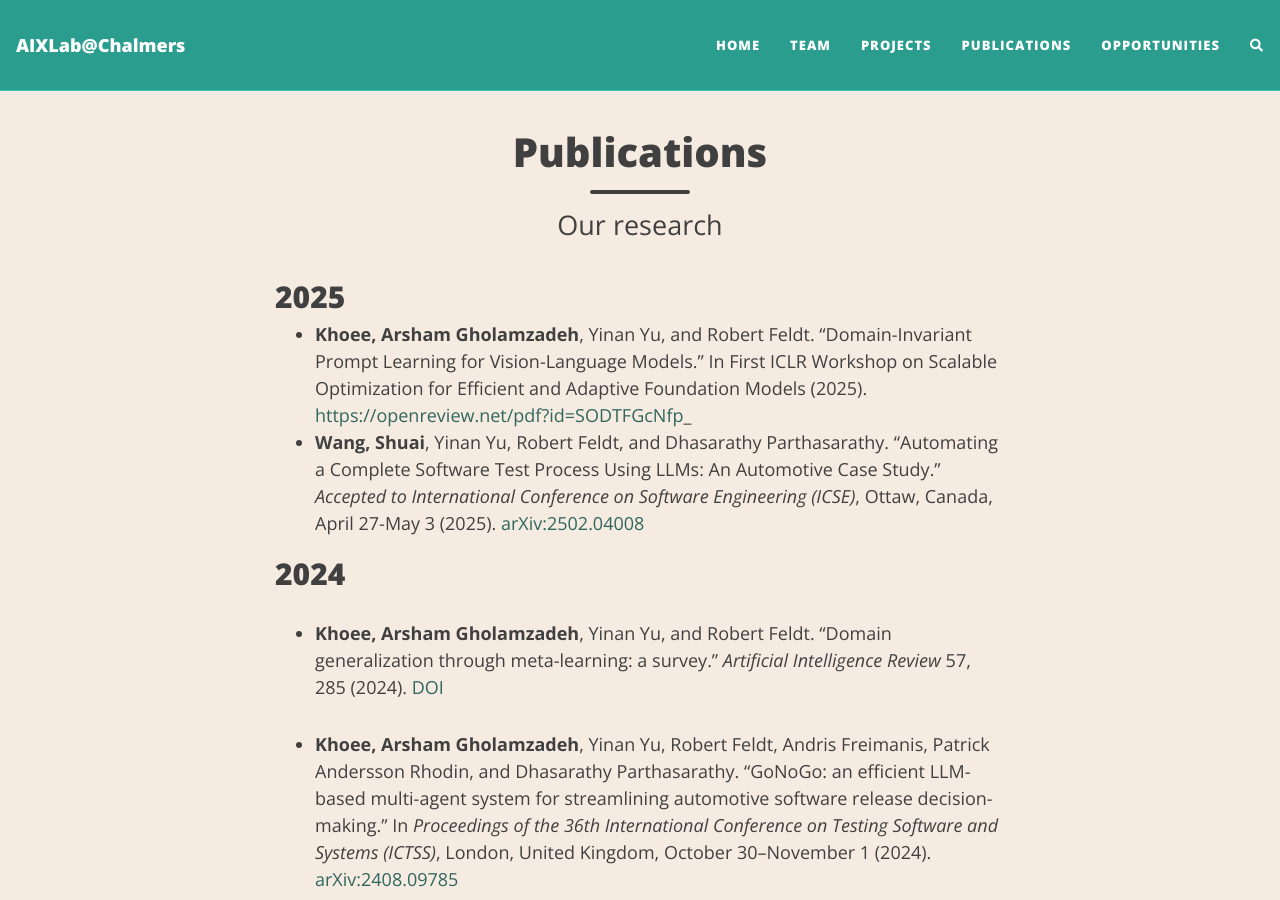
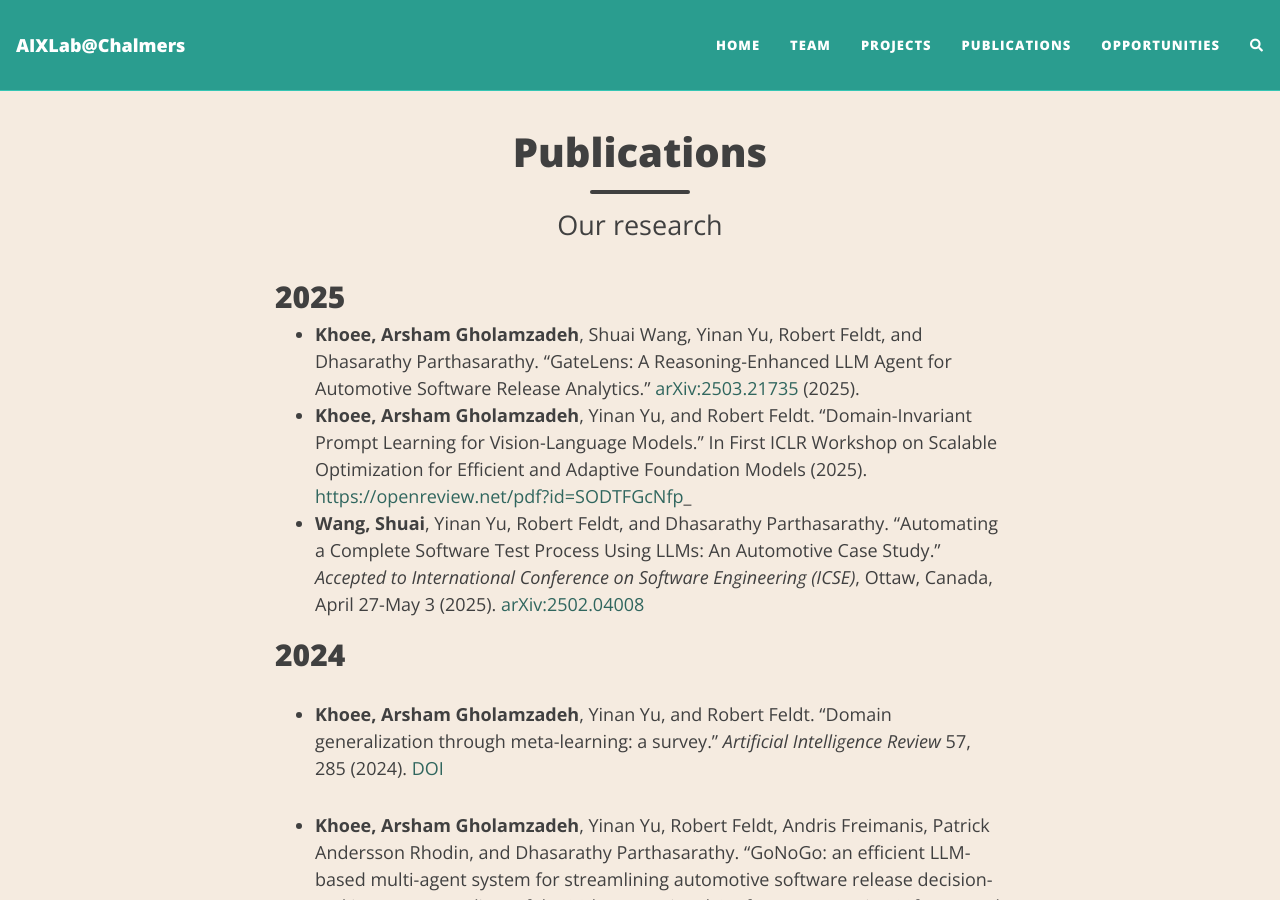
Before and after one commit to usableai/usableai.github.io, a Jekyll site: the page built from publications.md, in a window 1280 px wide and 900 px high. Built offline with Jekyll 4.4.1, drawn with Linux system fonts in a browser that asks for light colours; nearby versions of some CDN libraries; comment, search, counter and statistics services are not loaded.

Commit message:
Add GateLens

```diff
--- a/publications.md
+++ b/publications.md
@@ -5,6 +5,7 @@ subtitle: Our research
 ---
 ## 2025
 
+- **Khoee, Arsham Gholamzadeh**, Shuai Wang, Yinan Yu, Robert Feldt, and Dhasarathy Parthasarathy. "GateLens: A Reasoning-Enhanced LLM Agent for Automotive Software Release Analytics." [arXiv:2503.21735](https://arxiv.org/abs/2503.21735) (2025).
 - **Khoee, Arsham Gholamzadeh**, Yinan Yu, and Robert Feldt. "Domain-Invariant Prompt Learning for Vision-Language Models." In First ICLR Workshop on Scalable Optimization for Efficient and Adaptive Foundation Models (2025). [https://openreview.net/pdf?id=SODTFGcNfp](https://openreview.net/pdf?id=SODTFGcNfp)_
 - **Wang, Shuai**, Yinan Yu, Robert Feldt, and Dhasarathy Parthasarathy. "Automating a Complete Software Test Process Using LLMs: An Automotive Case Study." *Accepted to International Conference on Software Engineering (ICSE)*, Ottaw, Canada, April 27-May 3 (2025). [arXiv:2502.04008](https://arxiv.org/abs/2502.04008)
 
```
